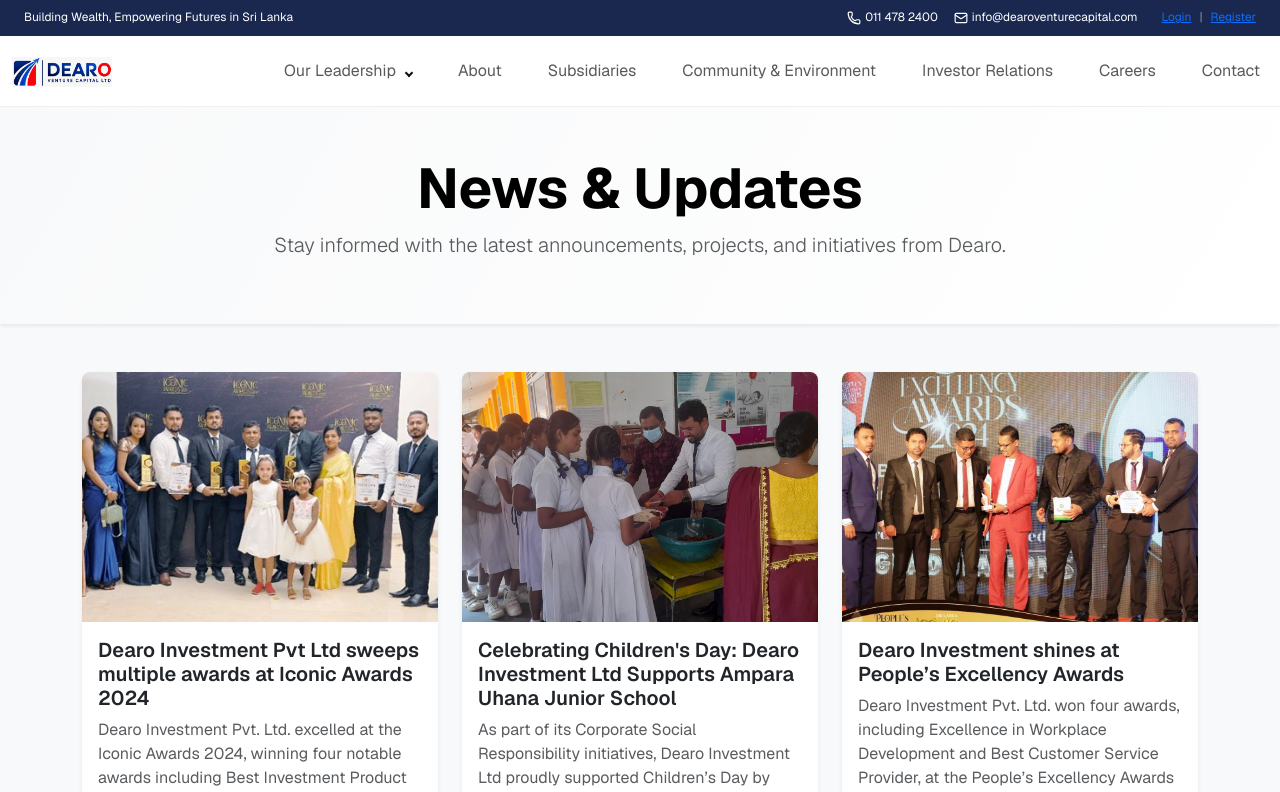
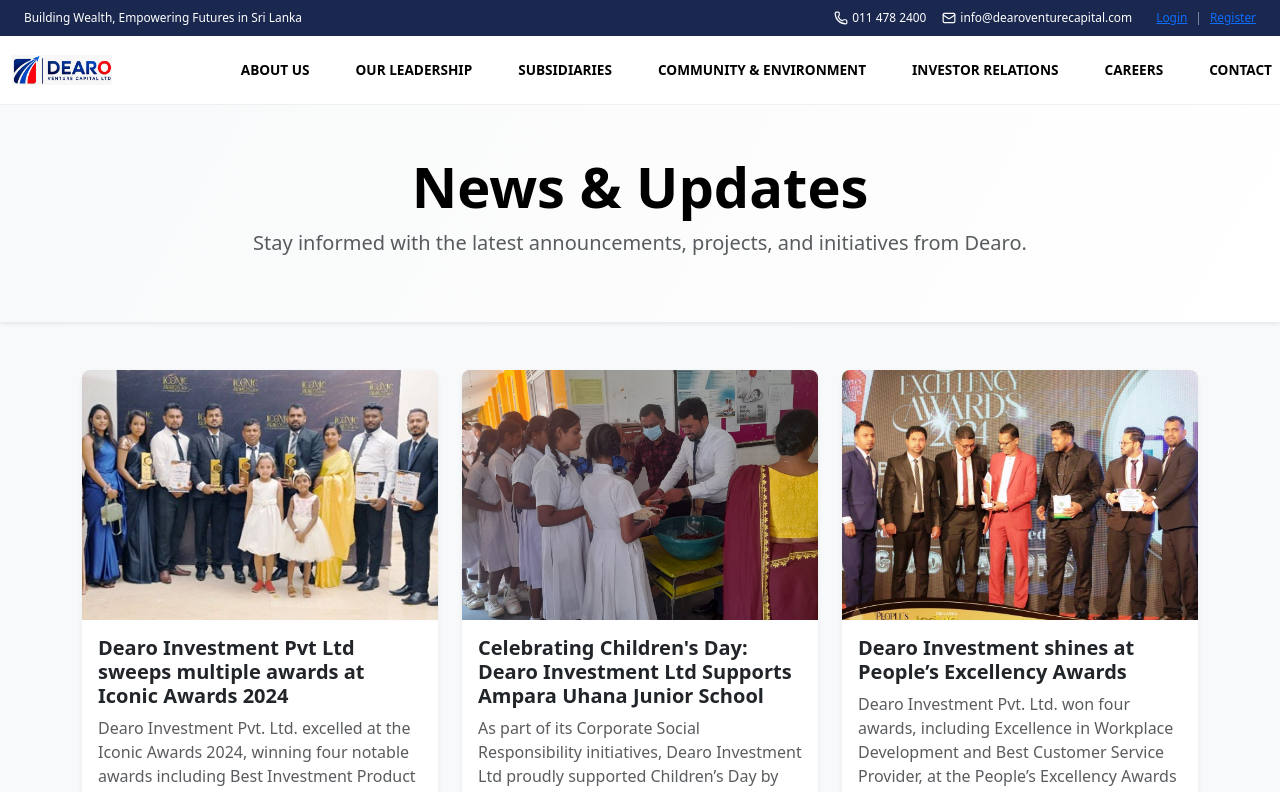
Before and after one commit to drtdsamarawickrama/dearoventurecapital_website, a Next.js app: page /community in a window 1280 px wide. Shown: the top 792 px of the page. Built offline with nearby package versions, Linux system fonts and the light colour scheme.

Commit message:
Update navbar and footer

```diff
--- a/app/globals.css
+++ b/app/globals.css
@@ -1,202 +1,147 @@
-/* ===================== Light/Dark Theme Variables ===================== */
-:root {
-  --background: #f4f6f8;        /* page background */
-  --foreground: #ededed;        /* text color */
-  --navbar-bg: rgba(10, 25, 50, 0.85); /* dark blue glass navbar */
-  --navbar-gradient-start: #001f4d;    /* gradient start */
-  --navbar-gradient-end: #003366;      /* gradient end */
-  --primary-color: #00c6ff;     /* hover underline and highlight */
-  --font-sans: 'Geist', Arial, Helvetica, sans-serif;
-  --font-mono: 'Geist Mono', monospace;
+/* ===================== Navbar ===================== */
+
+.premium-nav {
+  position: sticky;
+  top: 0;
+  z-index: 999;
+  width: 100%;
+  background: #ffffff;
+  padding: 14px 0;
+  transition: all 0.35s ease;
+  border-bottom: 1px solid rgba(0, 0, 0, 0.06);
 }
 
-@media (prefers-color-scheme: dark) {
-  :root {
-    --background: #0a0a0a;
-    --foreground: #ededed;
+/* Navbar when scrolling */
+.premium-nav.scrolled {
+  padding: 6px 0;
+  background: #ffffff;
+  box-shadow: 0 4px 20px rgba(0, 0, 0, 0.1);
+}
+
+/* ===================== Logo ===================== */
+
+.premium-nav .logo {
+  display: block;
+  transition: transform 0.35s ease;
+}
+
+.premium-nav.scrolled .logo {
+  transform: scale(0.9);
+}
+
+/* ===================== Navigation Menu ===================== */
+
+.premium-nav .nav-menu {
+  display: flex;
+  flex-direction: row;
+  align-items: center;
+  justify-content: flex-end;
+  gap: 8px;
+  margin-left: auto;
+  padding: 0;
+}
+
+/* ===================== Navigation Links ===================== */
+
+.premium-nav .nav-link {
+  position: relative;
+  display: flex;
+  align-items: center;
+
+  color: #000000;
+  font-size: 0.82rem;
+  font-weight: 700;
+  text-transform: uppercase;
+
+  padding: 6px 10px;
+  white-space: nowrap;
+
+  transition: all 0.3s ease;
+}
+
+/* Hover color */
+.premium-nav .nav-link:hover {
+  color: #0d6efd;
+}
+
+/* Underline */
+.premium-nav .nav-link::after {
+  content: "";
+  position: absolute;
+
+  left: 10px;
+  bottom: 0;
+
+  width: 0;
+  height: 2px;
+
+  background: linear-gradient(
+    90deg,
+    #0d6efd,
+    #5aa2ff
+  );
+
+  transition: width 0.3s ease;
+}
+
+/* Hover underline */
+.premium-nav .nav-link:hover::after {
+  width: calc(100% - 20px);
+}
+
+/* Scrolled navbar links */
+.premium-nav.scrolled .nav-link {
+  font-size: 0.78rem;
+  padding: 4px 8px;
+}
+
+/* ===================== Mobile ===================== */
+
+@media (max-width: 991px) {
+
+  .premium-nav {
+    padding: 10px 15px;
+  }
+
+  .premium-nav .nav-menu {
+    flex-direction: column;
+    align-items: center;
+    gap: 10px;
+    margin-top: 15px;
+  }
+
+  .premium-nav .nav-link {
+    font-size: 0.85rem;
+    padding: 8px 12px;
   }
 }
 
-/* ===================== Base Body Styles ===================== */
-body {
-  background: var(--background);
-  color: var(--foreground);
-  font-family: var(--font-sans);
-  margin: 0;
-  padding: 0;
-  scroll-behavior: smooth;
-}
+/* ===================== Large Screens ===================== */
 
-/* ===================== Premium Slim Glass Navbar ===================== */
-.premium-navbar {
-  position: fixed;
-  width: 100%;
-  top: 0;
-  z-index: 999;
-  background: var(--navbar-bg);
-  backdrop-filter: blur(12px);
-  border-bottom: 1px solid rgba(255, 255, 255, 0.1);
-  transition: all 0.4s ease;
-  padding: 0.5rem 0; /* compact height */
-  font-family: var(--font-sans);
-}
+@media (min-width: 1200px) {
 
-/* Shadow + gradient background on scroll */
-.premium-navbar.scrolled {
-  background: linear-gradient(
-    90deg,
-    var(--navbar-gradient-start),
-    var(--navbar-gradient-end)
-  );
-  box-shadow: 0 6px 20px rgba(0, 0, 0, 0.25);
-  padding: 0.3rem 0; /* shrink more */
-  border-bottom: none;
-}
+  .premium-nav .nav-menu {
+    gap: 12px;
+  }
 
-/* ===================== Brand ===================== */
-.premium-navbar .brand {
-  color: #fff;
-  font-weight: 700;
-  font-size: 1.2rem; /* compact */
-  letter-spacing: 0.5px;
-  transition: transform 0.3s ease, color 0.3s ease;
-}
-
-.premium-navbar .brand:hover {
-  transform: scale(1.05);
-  color: var(--primary-color);
-}
-
-/* ===================== Nav Links ===================== */
-.premium-navbar .nav-link {
-  color: #fff;
-  font-weight: 500;
-  font-size: 0.9rem; /* smaller font */
-  margin-left: 1rem; /* tighter spacing */
-  position: relative;
-  transition: color 0.3s ease;
-  opacity: 0;
-  animation: fadeIn 0.6s forwards;
-}
-
-/* Underline hover effect */
-.premium-navbar .nav-link::after {
-  content: "";
-  position: absolute;
-  width: 0;
-  height: 2px;
-  bottom: -3px;
-  left: 0;
-  background-color: var(--primary-color);
-  transition: width 0.3s ease;
-}
-
-.premium-navbar .nav-link:hover {
-  color: var(--primary-color);
-}
-
-.premium-navbar .nav-link:hover::after {
-  width: 100%;
-}
-
-/* Fade-in nav links animation delay */
-.premium-navbar .nav-link:nth-child(1) { animation-delay: 0.1s; }
-.premium-navbar .nav-link:nth-child(2) { animation-delay: 0.2s; }
-.premium-navbar .nav-link:nth-child(3) { animation-delay: 0.3s; }
-.premium-navbar .nav-link:nth-child(4) { animation-delay: 0.4s; }
-
-@keyframes fadeIn {
-  to { opacity: 1; }
-}
-
-/* ===================== Hamburger Animation ===================== */
-.navbar-toggler {
-  border: none;
-  outline: none;
-  transition: transform 0.3s ease;
-}
-
-.navbar-toggler:hover {
-  transform: rotate(90deg);
-}
-
-/* ===================== Responsive Adjustments ===================== */
-@media (max-width: 768px) {
-  .premium-navbar .nav-link {
-    margin-left: 0;
-    margin-bottom: 0.4rem;
-  }
-  .premium-navbar {
-    padding: 0.4rem 1rem;
-  }
-}
-@media (min-width: 768px) {
-  .hero-image-wrapper {
-    height: 420px;
+  .premium-nav .nav-link {
+    font-size: 0.85rem;
+    padding: 6px 10px;
   }
 }
 
-/* Hero overlay */
-.overlay-dark {
-  position: absolute;
-  inset: 0;
-  background: rgba(0, 0, 0, 0.55);
+
+.social-btn.instagram:hover {
+  background: #e4405f;
+  box-shadow: 0 8px 16px rgba(228,64,95,0.4);
 }
 
-/* Glass card */
-.glass-card {
-  width: 100%;
-  background: rgba(255, 255, 255, 0.18);
-  backdrop-filter: blur(18px);
-  -webkit-backdrop-filter: blur(18px);
-  border-radius: 18px;
-  border: 1px solid rgba(255, 255, 255, 0.25);
-  box-shadow: 0 12px 35px rgba(0, 0, 0, 0.18);
-  transition: all 0.45s ease;
+.social-btn.tiktok:hover {
+  background: #000000;
+  box-shadow: 0 8px 16px rgba(0,0,0,0.4);
 }
 
-/* Dark version */
-.glass-card.dark {
-  background: rgba(255, 255, 255, 0.08);
+.social-btn.youtube:hover {
+  background: #ff0000;
+  box-shadow: 0 8px 16px rgba(255,0,0,0.4);
 }
-
-/* Card body spacing */
-.glass-card .card-body {
-  padding: 2rem 1.75rem;
-}
-
-/* Typography */
-.glass-card .card-title {
-  font-weight: 600;
-  margin-bottom: 0.75rem;
-}
-
-.glass-card .card-text {
-  font-size: 0.95rem;
-  line-height: 1.6;
-}
-
-/* Hover */
-.glass-card:hover {
-  transform: translateY(-10px);
-  box-shadow: 0 22px 55px rgba(0, 0, 0, 0.3);
-}
-
-/* Fade-up animation */
-.fade-up {
-  opacity: 0;
-  transform: translateY(30px);
-  animation: fadeUp 0.8s ease forwards;
-}
-
-@keyframes fadeUp {
-  to {
-    opacity: 1;
-    transform: translateY(0);
-  }
-}
-
-/* Investor background */
-.investor-bg {
-  background: linear-gradient(135deg, #0f2027, #203a43, #2c5364);
-}
--- a/components/Footer/Footer.tsx
+++ b/components/Footer/Footer.tsx
@@ -1,7 +1,8 @@
 "use client";
 
-import { Facebook, MapPin, Phone, Mail, ArrowRight } from "lucide-react";
+import { Facebook, MapPin, Phone, Mail, ArrowRight, Instagram, Youtube } from "lucide-react";
 import Link from "next/link";
+import { PiTiktokLogo } from "react-icons/pi";
 
 export default function Footer() {
   const quickLinks = [
@@ -88,9 +89,31 @@ export default function Footer() {
                 <Facebook size={20} />
               </a>
             </div>
-          </div>
+
+            <div className="social-icons">
+              <a href="https://www.instagram.com/dearoventurecapitalltd?igsh=MWlxYjNtOTJ5ZHhpZg==/" target="_blank" rel="noopener noreferrer" className="social-btn Instagram" aria-label="Instagram">
+                <Instagram size={20} />
+              </a>
+            </div>
+
+
+           <div className="social-icons">
+              <a href="https://www.youtube.com/@dearoventurecapital" target="_blank" rel="noopener noreferrer" className="social-btn Youtube" aria-label="Youtube">
+                <Youtube size={20} />
+              </a>
+            </div>
+
+             <div className="social-icons">
+              <a href="" target="_blank" rel="noopener noreferrer" className="social-btn Tiktok" aria-label="Tiktok">
+                <PiTiktokLogo size={20} />
+              </a>
+            </div>
+
+
+
+
         </div>
-
+        </div>
         <hr className="footer-divider" />
 
         <div className="footer-bottom d-flex flex-column flex-md-row justify-content-between align-items-center">
--- a/components/Navbar/Navbar.tsx
+++ b/components/Navbar/Navbar.tsx
@@ -102,42 +102,62 @@ export default function Navbar() {
         <button className="navbar-toggler border-0" onClick={toggleMenu}>
           <span className="navbar-toggler-icon"></span>
         </button>
+        </div>
 
        {/* Nav Items */}
 <div className={`collapse navbar-collapse ${isOpen ? "show" : ""}`}>
   <ul className="navbar-nav ms-auto align-items-center nav-menu">
-            {/* Leadership Dropdown */}
-            <li
-              className={`nav-item leadership-wrapper ${leadershipOpen ? "open" : ""}`}
-              onMouseEnter={handleMouseEnter}
-              onMouseLeave={handleMouseLeave}
-            >
-              <Link href="#" className="nav-link leadership-btn-text">
-                Our Leadership <DropdownArrow open={leadershipOpen} />
+
+    {/* About Us */}
+    <li className="nav-item">
+      <Link href="/about" className="nav-link" onClick={closeMenu}>
+        About Us
       </Link>
-
-              <ul className={`dropdown-menu leadership-menu ${leadershipOpen ? "show" : ""}`}>
-                <li>
-                  {<Link href="/director" className="dropdown-item" onClick={closeMenu}>
-                    Directors
-                  </Link>}
-                </li>
-                <li>
-
-                </li>
-              </ul>
     </li>
 
-            {/* Other nav items */}
-            {navItems.map((item) => (
-              <li className="nav-item" key={item.name}>
-                <Link href={item.href} className="nav-link" onClick={closeMenu}>
-                  {item.name}
+    {/* Leadership */}
+    <li className="nav-item">
+      <Link href="/director" className="nav-link" onClick={closeMenu}>
+        Our Leadership
       </Link>
     </li>
-            ))}
+
+    {/* Subsidiaries */}
+    <li className="nav-item">
+      <Link href="/sectors" className="nav-link" onClick={closeMenu}>
+        Subsidiaries
+      </Link>
+    </li>
+
+    {/* Community */}
+    <li className="nav-item">
+      <Link href="/community" className="nav-link" onClick={closeMenu}>
+        Community & Environment
+      </Link>
+    </li>
+
+    {/* Investors */}
+    <li className="nav-item">
+      <Link href="/investors" className="nav-link" onClick={closeMenu}>
+        Investor Relations
+      </Link>
+    </li>
+
+    {/* Careers */}
+    <li className="nav-item">
+      <Link href="/careers" className="nav-link" onClick={closeMenu}>
+        Careers
+      </Link>
+    </li>
+
+    {/* Contact */}
+    <li className="nav-item">
+      <Link href="/contact" className="nav-link" onClick={closeMenu}>
+        Contact
+      </Link>
+    </li>
+
   </ul>
-        </div>
 </div>
 </nav>
 
```
Lines whose indentation alone changed are shown as unchanged.
